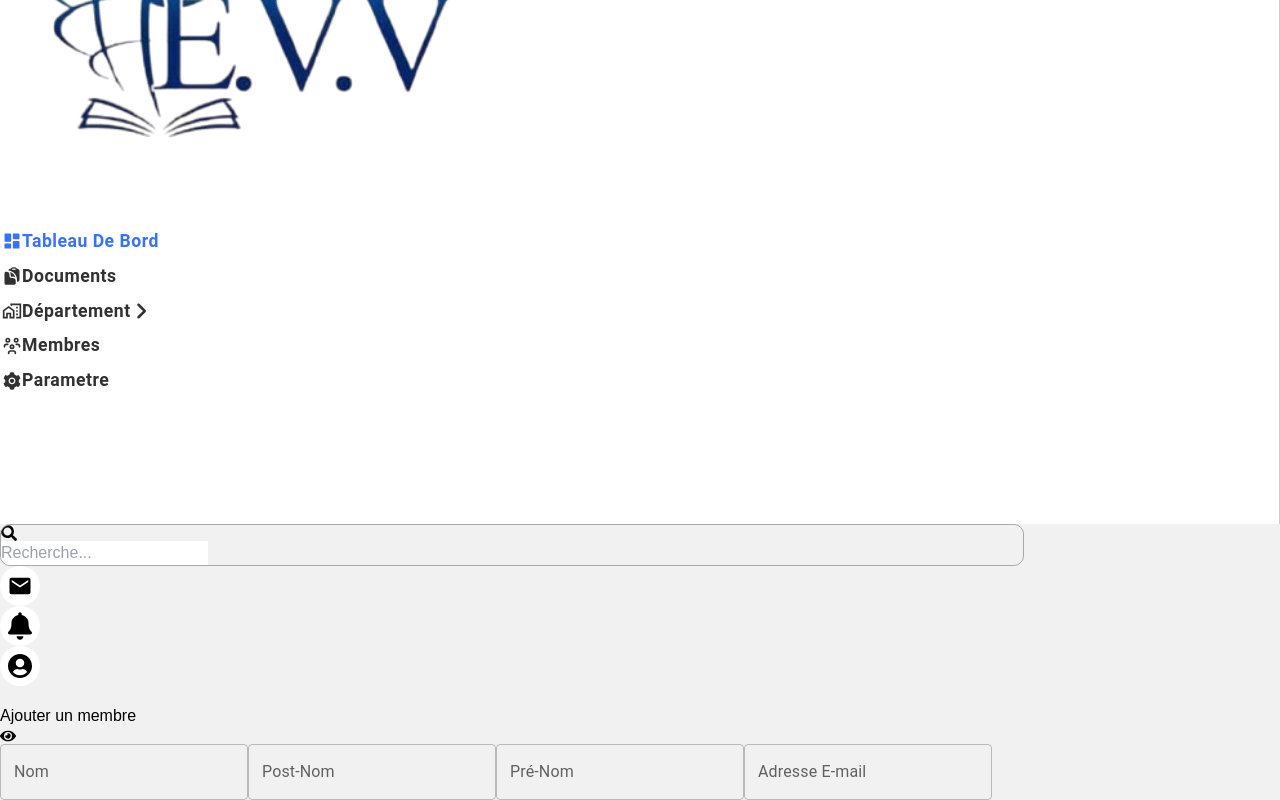
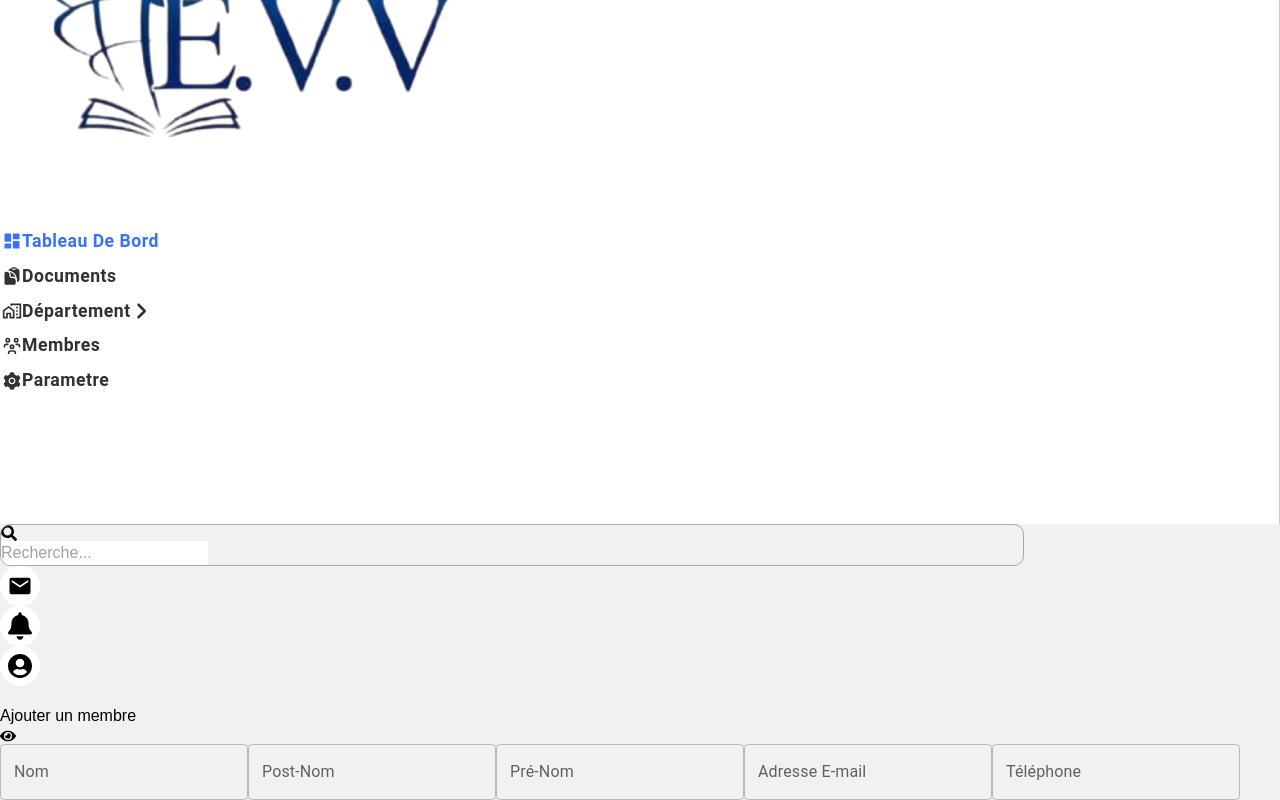
Before and after one commit to rovertnet/evv_ap, a React (Vite) app in the folder documents/: page /depart/addpast in a window 1280 px wide. Shown: the part 276-1076 px from the top of the page. Built offline with nearby package versions, Linux system fonts and the light colour scheme.

Commit message:
another commit

```diff
--- a/documents/src/components/depart/departs/AddPast.jsx
+++ b/documents/src/components/depart/departs/AddPast.jsx
@@ -16,7 +16,7 @@ export default function AddPast() {
         </div>
 
         {/* form */}
-        <form action="" method="POST" className=" py-8">
+        <form action="" method="POST" className=" pt-20 pb-5">
           <div className="grid grid-cols-2 gap-5">
             <TextField
               id="outlined-basic"
@@ -46,6 +46,14 @@ export default function AddPast() {
               id="outlined-basic"
               label="Adresse E-mail"
               variant="outlined"
+              type="mail"
+              className=" w-full py-3"
+            />
+
+            <TextField
+              id="outlined-basic"
+              label="Téléphone"
+              variant="outlined"
               type="text"
               className=" w-full py-3"
             />
```
